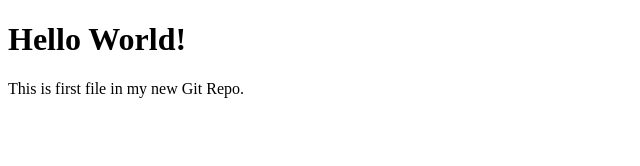
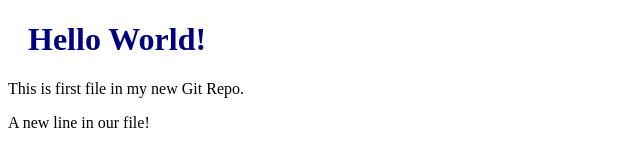
Before and after one commit to Allhdzr/hello-world, a plain HTML site: page index.html in a window 1280 px wide. Shown: the whole page, without its empty margins (0-640 px from the left). Drawn offline with Linux system fonts and the light colour scheme.

Commit message:
updated index.html with a new line

```diff
--- a/index.html
+++ b/index.html
@@ -2,10 +2,12 @@
 <html>
     <head>
         <title>Hello World</title>
+        <link rel="stylesheet" href="bluestyle.css"
     </head>
     <body>
 
         <h1>Hello World!</h1>
         <p>This is first file in my new Git Repo.</p>
+        <p>A new line in our file!</p>
     </body>
 </html>
```
